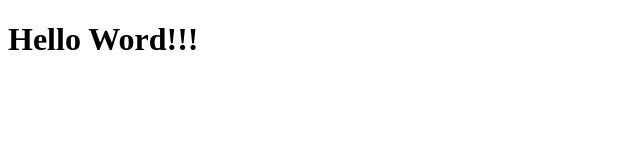
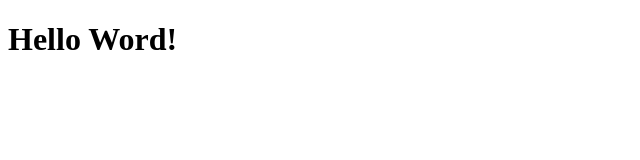
Before and after one commit to DDankovsky/Hello-World, a plain HTML site: page index.html in a window 1280 px wide. Shown: the full height of the page, 0-640 px from the left. Drawn offline with Linux system fonts and the light colour scheme.

Commit message:
deleted !! from my first hello world project

```diff
--- a/index.html
+++ b/index.html
@@ -7,6 +7,6 @@
     <title>Hello World Repository</title>
   </head>
   <body>
-    <h1><b>Hello Word!!!</b></h1>
+    <h1><b>Hello Word!</b></h1>
   </body>
 </html>
```
